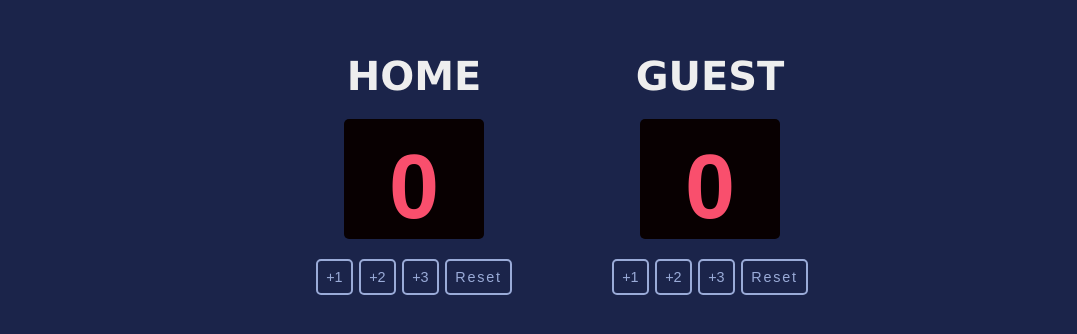
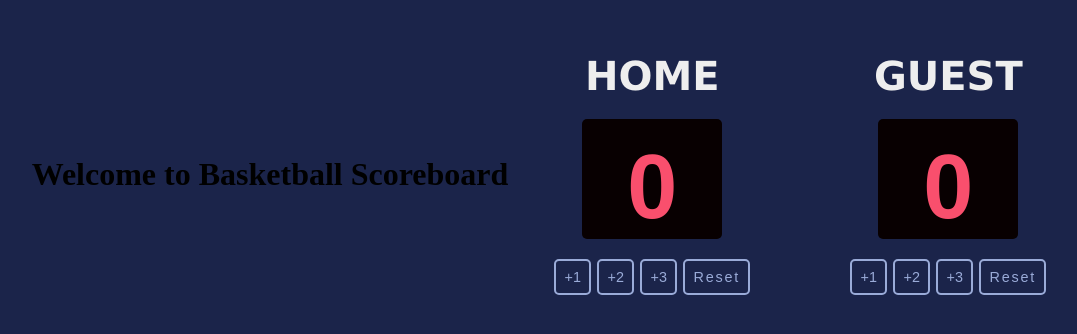
Before and after one commit to ProLeonard11/Blackjack-game-1, a plain HTML site: page index.html in a window 1280 px wide. Shown: the part 226-560 px from the top of the page, without its empty margins (78-1155 px from the left). Drawn offline with Linux system fonts and the light colour scheme.

Commit message:
edit-title

```diff
--- a/index.html
+++ b/index.html
@@ -13,7 +13,7 @@
 
 </head>
 <body>
-
+    <h1 id="name-card">Welcome to Basketball Scoreboard</h1>
 	<!-- Container Start -->
 	<main class="container">
 
```
